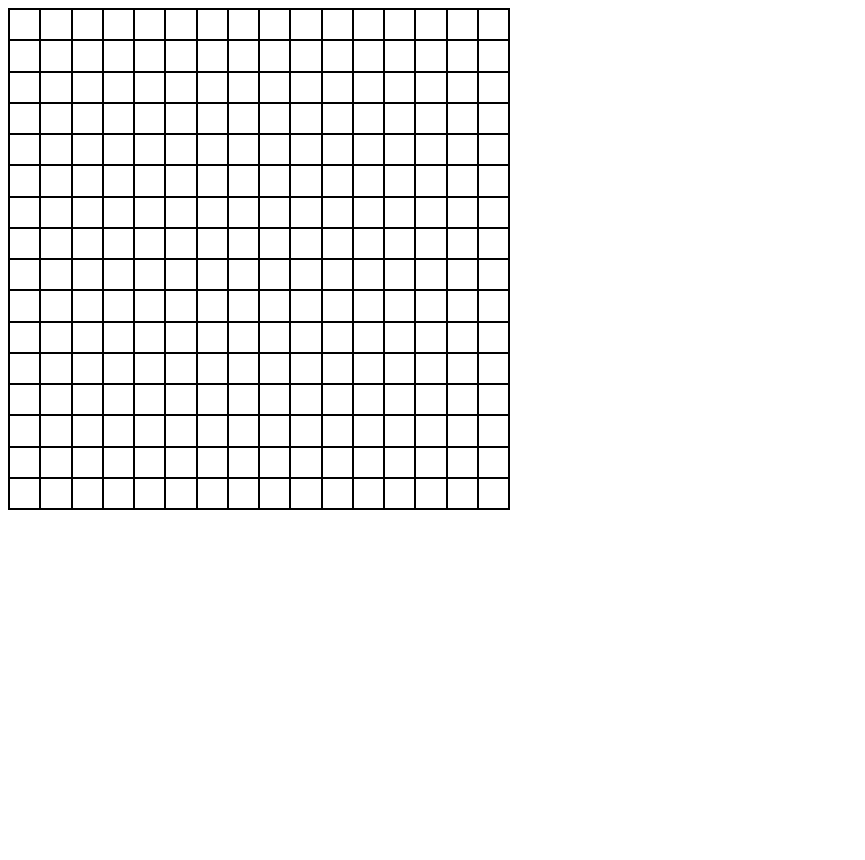
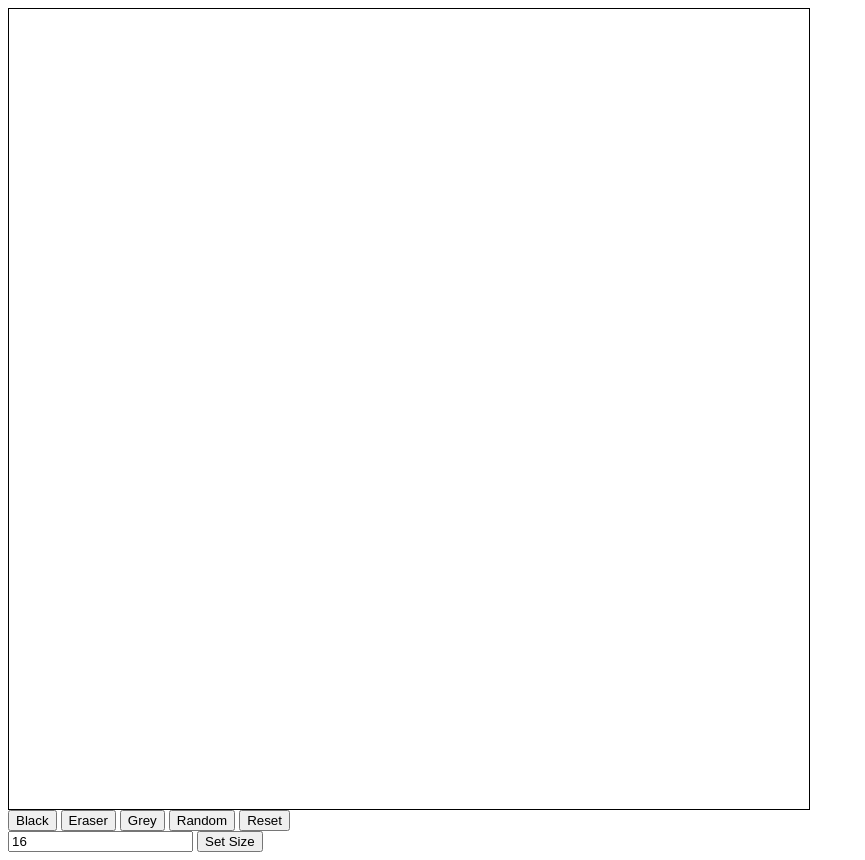
Before and after one commit to RCouto17/Etch-a-sketch, a plain HTML site: page index.html in a window 1280 px wide. Shown: the whole page, without its empty margins (0-865 px from the left). Before the commit the page ends 800 px from the top, so only its background shows below. Drawn offline with Linux system fonts and the light colour scheme.

Commit message:
finish project

```diff
--- a/index.html
+++ b/index.html
@@ -1,13 +1,33 @@
 <!DOCTYPE html>
 <html lang="en">
+
 <head>
   <meta charset="UTF-8">
   <meta name="viewport" content="width=device-width, initial-scale=1.0">
   <title>Etch-a-sketch</title>
   <link rel="stylesheet" href="style.css">
 </head>
+
 <body>
   <script src="script.js" defer></script>
-  <div class="container"></div>
+  <div class="flex-container">
+    <div class="content">
+      <div class="board"></div>
+      <div class="buttons">
+        <button onclick="changeColor('black')">Black</button>
+        <button onclick="changeColor('white')">Eraser</button>
+        <button onclick="changeColor('grey')">Grey</button>
+        <button onclick="changeColor('random')">Random</button>
+        <button onclick="reset()">Reset</button>
+      </div>
+
+      <div>
+        <input type="text" placeholder="Size of Board" value="16" onchange="changeSize(this.value)">
+        <button>Set Size</button>
+      </div>
+    </div>
+  </div>
+
 </body>
+
 </html>
--- a/script.js
+++ b/script.js
@@ -1,9 +1,48 @@
-const container = document.querySelector('.container');
-container.style.gridTemplateColumns = "repeat(16 , 1fr)";
-container.style.gridTemplateRows = "repeat(16 , 1fr)";
+let color = 'black';
 
-for (let i = 0; i< 256; i++){
-    const grid = document.createElement('div');
-    grid.classList.add('grid');
-    container.insertAdjacentElement("beforeend", grid);
+
+function populateGrid(size){
+    const board = document.querySelector('.board');
+    const squares = board.querySelectorAll('div');
+    squares.forEach((div) => div.remove());
+    board.style.gridTemplateColumns = `repeat(${size} , 1fr)`;
+    board.style.gridTemplateRows = `repeat(${size} , 1fr)`;
+
+    let amount = size*size;
+
+    for (let i = 0; i< amount; i++){
+        const grid = document.createElement('div');
+        grid.addEventListener('mouseover', colorSquare)
+        grid.classList.add('grid');
+        board.insertAdjacentElement("beforeend", grid);
+    }
 }
+
+
+function changeSize(input){
+    if (input >= 2 || input <=100) {
+        populateGrid(input);
+    }
+    else {
+        console.log('Too many squares');
+    }
+}
+
+function colorSquare() {
+    if ((color === 'random')){
+        this.style.backgroundColor = `hsl(${Math.random() * 360}, 100%, 50%)`;
+    }
+    else {
+        this.style.backgroundColor = color;
+    }
+}
+
+function changeColor(choice) {
+    color = choice
+}
+
+function reset() {
+    const board = document.querySelector('.board');
+    const squares = board.querySelectorAll('div');
+    squares.forEach((div) => div.style.backgroundColor = 'white');
+}
--- a/style.css
+++ b/style.css
@@ -2,9 +2,9 @@
     border: 1px solid black;
 }
 
-.container{
+.board{
     display: grid;
     border: 1px solid black;
-    width: 500px;
-    height: 500px;
+    width: 800px;
+    height: 800px;
 }
```
